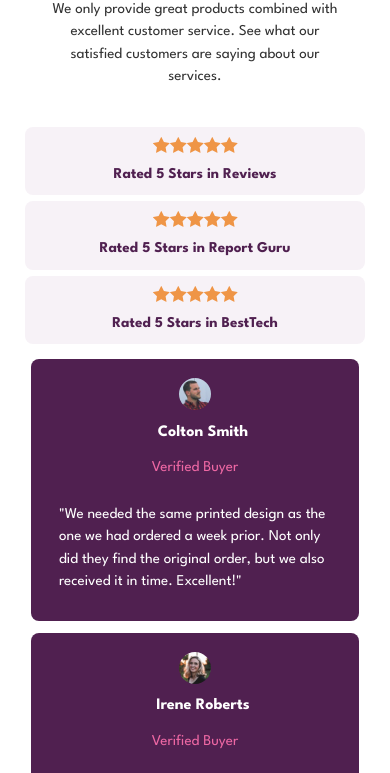
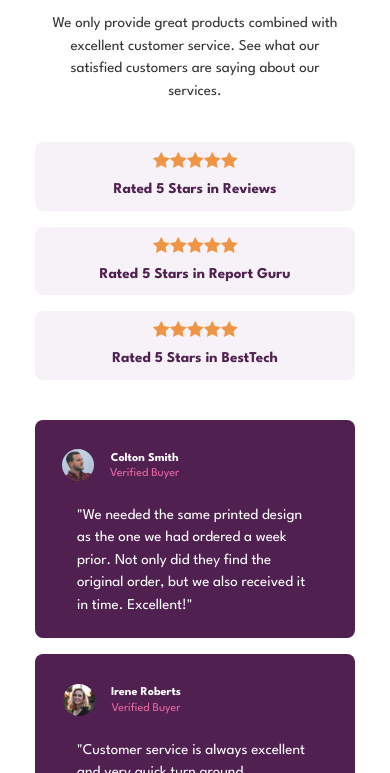
Before and after one commit to Mazz100/Social-Proof-Section, a plain HTML site: page index.html in a window 390 px wide. Shown: the part 208-981 px from the top of the page. Drawn offline with Linux system fonts and the light colour scheme.

Commit message:
Mobile Layout Complete

```diff
--- a/Styles/style.scss
+++ b/Styles/style.scss
@@ -28,6 +28,8 @@ blockquote,
 dl,
 dd {
     margin-block-end: 0;
+    margin-block-start: 0;
+    margin: 0;
 }
 
 /* Remove list styles on ul, ol elements with a list role, which suggests default styling will be removed */
@@ -104,6 +106,7 @@ textarea:not([rows]) {
 
 body {
     @include Flex(column);
+    gap: 1.5rem;
 }
 
 .container {
@@ -115,6 +118,7 @@ body {
         text-wrap: wrap;
         font-size: 2.5rem;
         color: $main-text-bg-color;
+        padding-top: 64px;
     }
 
     p {
@@ -144,7 +148,7 @@ body {
 @mixin RatingGroup() {
     background-color: $rating-bg;
     padding: 10px;
-    margin: 6px;
+    margin: 16px;
     border-radius: 8px;
 }
 
@@ -154,12 +158,17 @@ body {
     @include RatingGroup();
 }
 
+.rate3{
+    margin-bottom: 40px;
+}
+
 @mixin cardsMain() {
     display: flex;
     flex-direction: column;
+    align-items: start;
     background-color: $main-text-bg-color;
-    padding: 4px;
-    margin: 12px;
+    padding: 6px;
+    margin: 16px;
     border-radius: 8px
 }
 
@@ -170,27 +179,38 @@ body {
         color: white;
         text-align: left;
         margin-bottom: 10px;
-        padding: 0;
-        margin: 24px;
+        padding: 16px;
+        padding-left: 36px;
+        padding-right: 36px;
+        margin: 0;
     }
 
 }
 
 figcaption {
+    display: grid;
+    grid-template-columns: repeat(2, 1fr);
+    grid-template-rows: repeat(2, 1fr);
 
+    font-size: 0.75rem;
+    padding-top: 16px;
 
     img {
+        grid-area: 1/1/3/2;
+        margin: auto;
         border-radius: 1rem;
-        margin: auto;
+        margin-right: 16px;
     }
 
     h2 {
+        grid-area: 1/2/2/4;
         color: white;
-        font-size: 1rem;
-        padding-left: 16px;
+        font-size: 0.75rem;
+        padding-top: 10px;
     }
 
     p {
+        grid-area: 2/2/3/4;
         color: $verified-buyer-color;
 
     }
```
Also changed, not shown: Styles/style.css, 1 other file.
